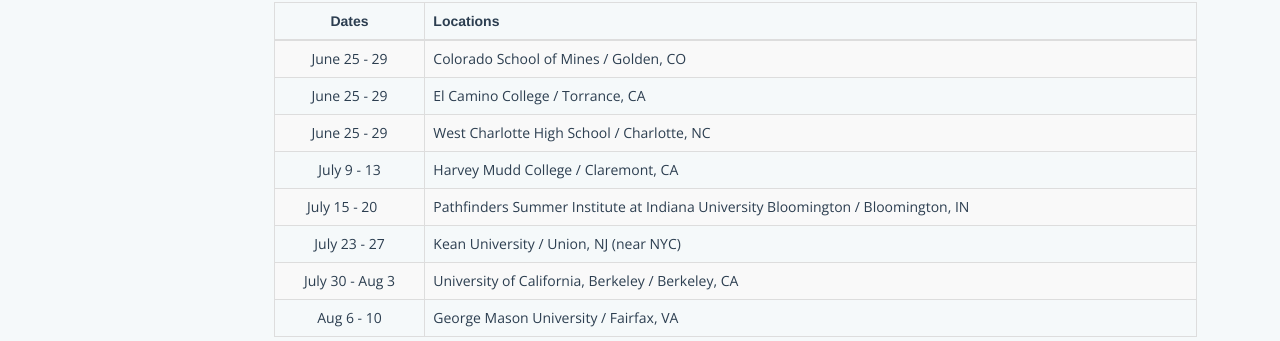
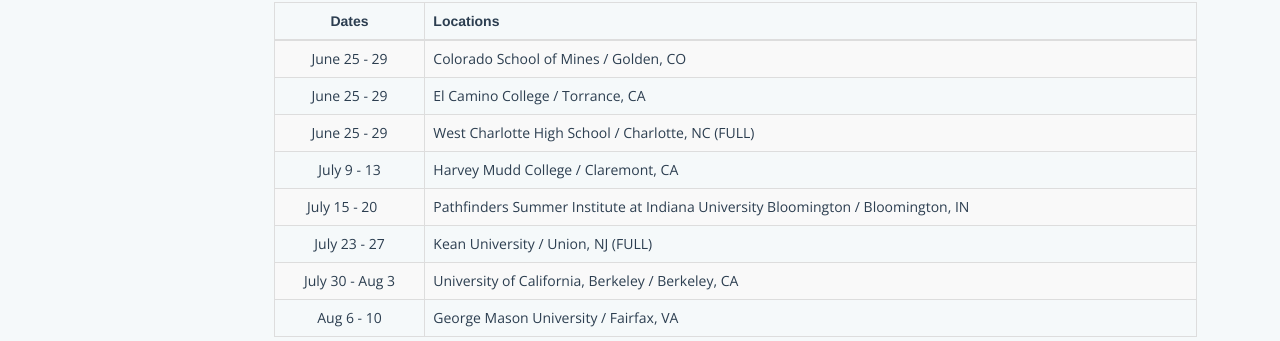
Before and after one commit to beautyjoy/beautyjoy.github.io, a Jekyll site: the page built from summer-pd/index.md, in a window 1280 px wide and 900 px high, scrolled down 808 px. Shown: the part 137-478 px from the top of the window. Built offline with Jekyll 4.4.1, drawn with Linux system fonts in a browser that asks for light colours.

Commit message:
full workshops

```diff
--- a/summer-pd/index.md
+++ b/summer-pd/index.md
@@ -29,10 +29,10 @@
 | :--------------: |------------------------------------------------------------------------------------|
 | June 25 - 29     |  Colorado School of Mines / Golden, CO                                             |
 | June 25 - 29     |  El Camino College / Torrance, CA                                                  |
-| June 25 - 29     |  West Charlotte High School / Charlotte, NC                                        |
+| June 25 - 29     |  West Charlotte High School / Charlotte, NC (FULL)                                 |
 | July 9 - 13      |  Harvey Mudd College / Claremont, CA                                               |
 | July 15 - 20     |  Pathfinders Summer Institute at Indiana University Bloomington / Bloomington, IN  |
-| July 23 - 27     |  Kean University / Union, NJ (near NYC)                                            |
+| July 23 - 27     |  Kean University / Union, NJ (FULL)                                                |
 | July 30 - Aug 3  |  University of California, Berkeley / Berkeley, CA                                 |
 | Aug 6 - 10       |  George Mason University / Fairfax, VA                                             |
 {: .table.table-striped.table-bordered }
```
